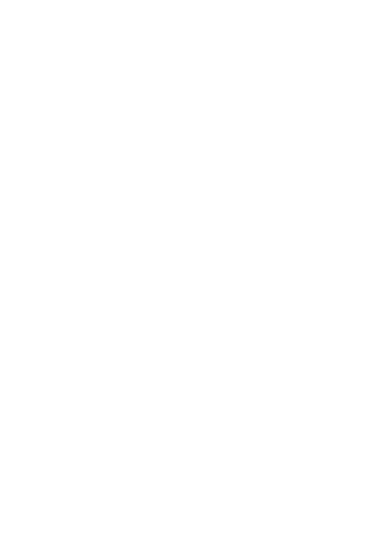
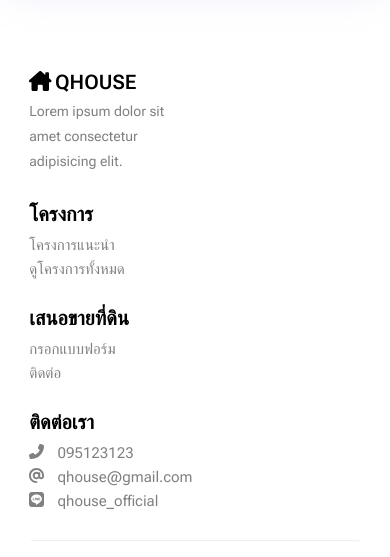
Before and after one commit to sittinonc/House, a React (Create React App) app in the folder client/: page /allprojects in a window 390 px wide. Shown: the part 2868-3425 px from the top of the page. Before the commit the page ends 2853 px from the top, so only its background shows below. Built offline with nearby package versions, Linux system fonts and the light colour scheme; no server answers.

Commit message:
style: style mobileNav, and add footer in the allProjects page

```diff
--- a/client/src/components/Navbar/MobilePagesNavbar/MobilePagesNavbar.module.scss
+++ b/client/src/components/Navbar/MobilePagesNavbar/MobilePagesNavbar.module.scss
@@ -38,6 +38,7 @@
 @media only screen and (min-width: 0px) and (max-width: 500px) {
   .container {
     .contentBox {
+      width: 92%;
       .dashDashDash {
         font-size: 17px;
       }
--- a/client/src/pages/AllProjects/AllProjects.js
+++ b/client/src/pages/AllProjects/AllProjects.js
@@ -10,6 +10,7 @@
 import NavMobileOverlay from "../../components/Navbar/MobilePagesNavbar/NavMobileOverlay/NavMobileOverlay";
 import Tag from "../../UI/Tag/Tag";
 import ShowHouse from "../../UI/ShowHouse/ShowHouse";
+import BottomSection from "../../components/BottomSection/BottomSection";
 
 //widgets
 import SideWidget from "../../UI/SideWidget/SideWidget";
@@ -65,6 +66,7 @@
   const [navMobileOverlay, setNavMobileOverlay] = useState(null);
 
   return (
+    <>
       <div className={classes.x}>
         {navMobileOverlay ? (
           <NavMobileOverlay
@@ -255,6 +257,8 @@
           </div>
         </div>
       </div>
+      <BottomSection />
+    </>
   );
 };
 
```
Lines whose indentation alone changed are shown as unchanged.
